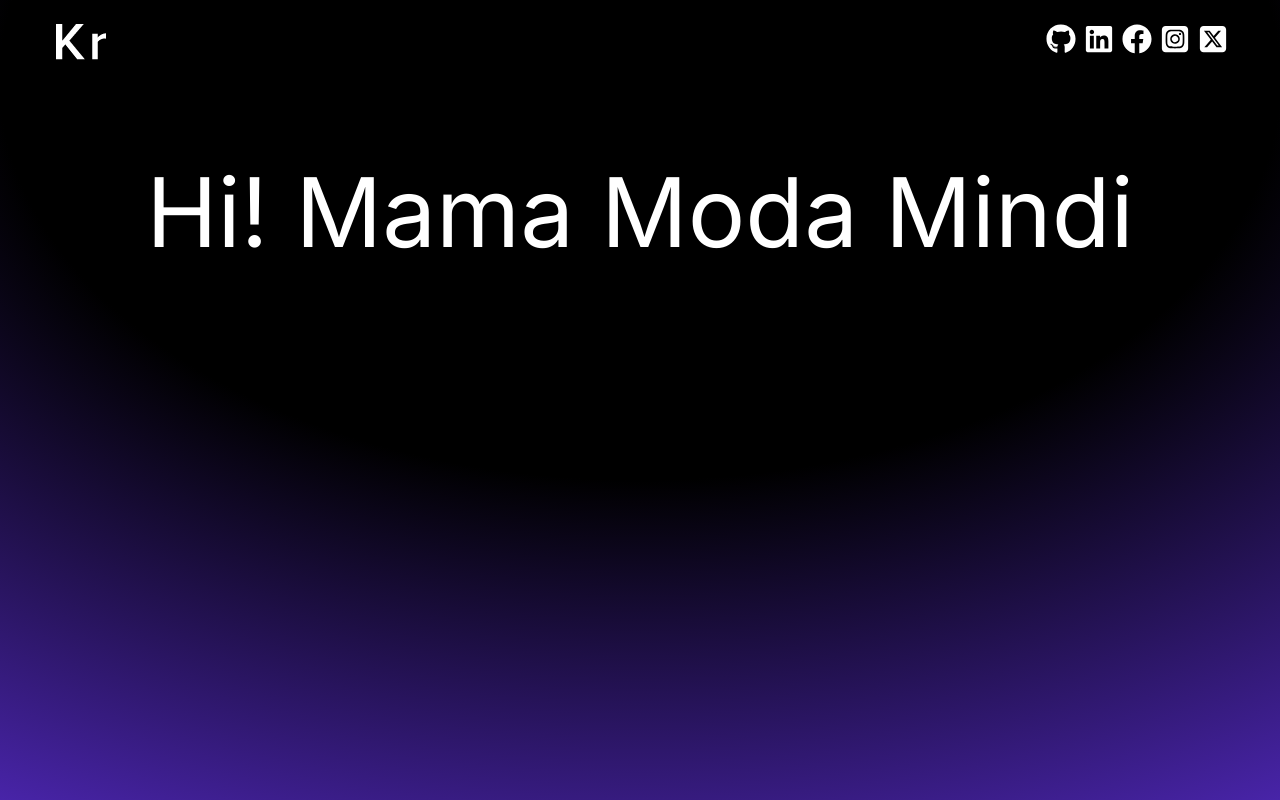
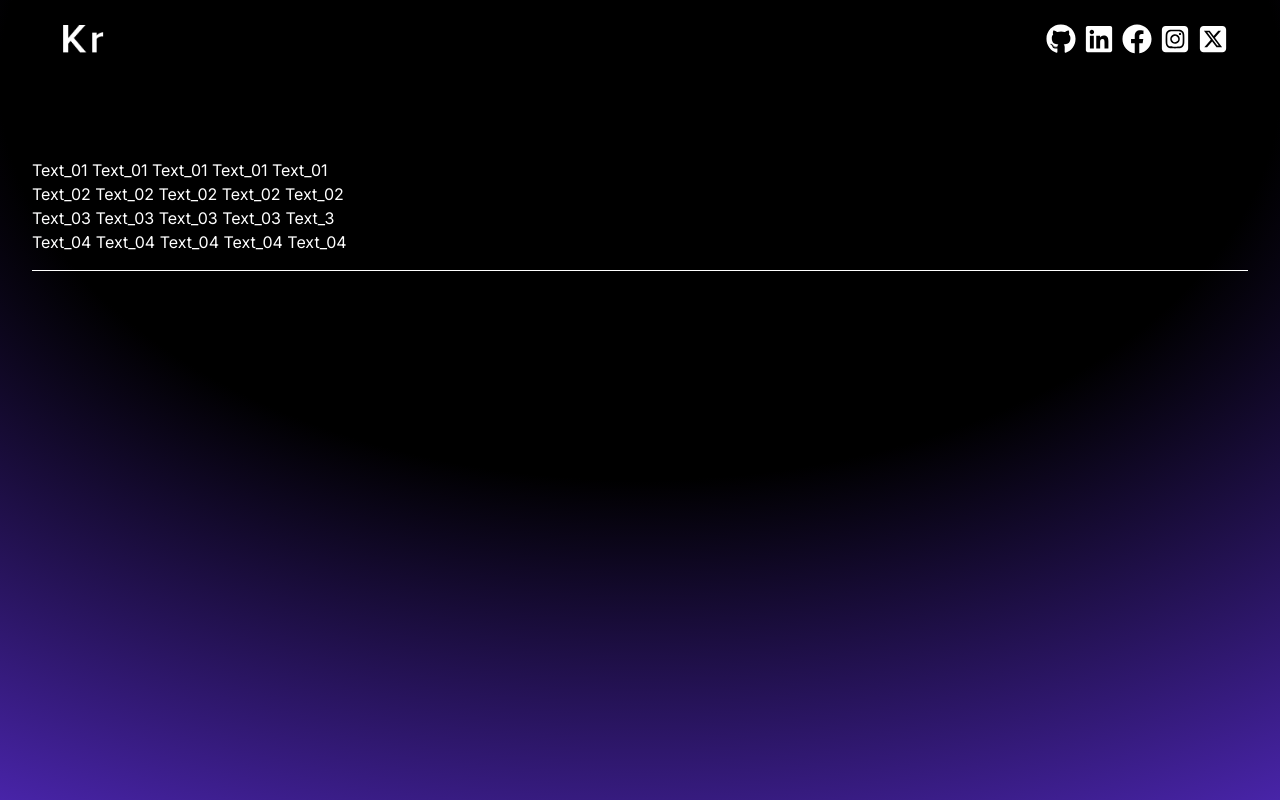
Before and after one commit to Supun-01/react_tailwind_test, a React (Vite) app: page / in a window 1280 px wide. Built offline with nearby package versions, Linux system fonts and the light colour scheme.

Commit message:
hero margin test

```diff
--- a/src/App.jsx
+++ b/src/App.jsx
@@ -1,5 +1,6 @@
 import NavBar from "./components/NavBar"
 import Test from "./components/Test"
+import Hero from "./components/Hero"
 
 function App() {
   return (
@@ -13,8 +14,9 @@ function App() {
 
       <div className="container mx-auto px-8">
         <NavBar />
+        <Hero />
 
-        <Test />
+        {/* <Test /> */}
       </div>
 
     </div>
--- /dev/null
+++ b/src/components/Hero.jsx
@@ -0,0 +1,12 @@
+function Hero() {
+    return (
+        <div className="border-b border-white pb-4 lg:mb-35">
+            <p>Text_01 Text_01 Text_01 Text_01 Text_01</p>
+            <p>Text_02 Text_02 Text_02 Text_02 Text_02</p>
+            <p>Text_03 Text_03 Text_03 Text_03 Text_3</p>
+            <p>Text_04 Text_04 Text_04 Text_04 Text_04</p>
+        </div>
+    )
+}
+
+export default Hero
--- a/src/components/NavBar.jsx
+++ b/src/components/NavBar.jsx
@@ -9,9 +9,9 @@ function NavBar() {
 
 
     return (
-        <nav className=" mb-20 flex justify-between py-6 px-5">
+        <nav className="mb-20 flex justify-between py-6 px-5">
             <div className="flex flex-shrink-0 items-center">
-                <img src={logo} alt="logo" />
+                <img className='mx-2 w-12' src={logo} alt="logo" />
             </div>
             <div className='flex justify-center gap-2 text-3xl'>
                 <FaGithub />
```
